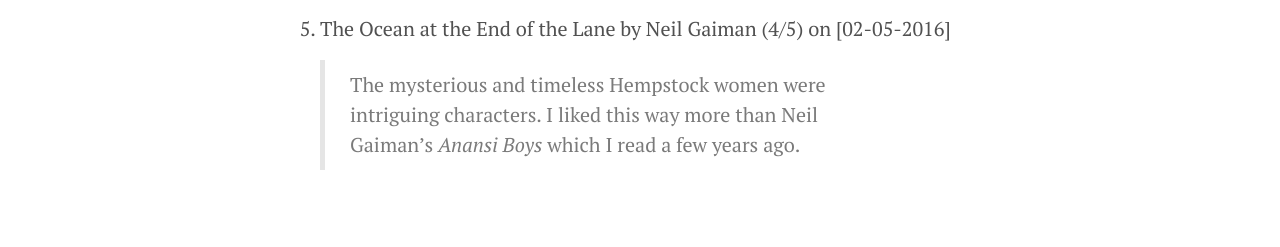
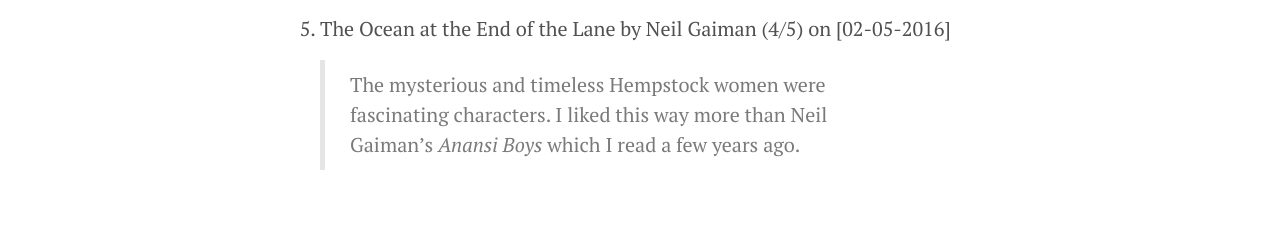
Before and after one commit to regularcoder/regularcoder, a Jekyll site: the page built from reading.md, in a window 1280 px wide. Shown: the part 1424-1671 px from the top of the page. Built offline with Jekyll 4.4.1, drawn with Linux system fonts in a browser that asks for light colours; Markdown is read by kramdown in place of the engine named in the settings.

Commit message:
Few changes config due to Jekyll 3 upgrade

```diff
--- a/_config.yml
+++ b/_config.yml
@@ -6,7 +6,7 @@
 #
 # Use of `relative_permalinks` ensures post links from the index work properly.
 permalink:           pretty
-relative_permalinks: true
+relative_permalinks: false
 
 # Setup
 title:               regularcoder
@@ -24,3 +24,5 @@
 
 # Custom vars
 version:             1.0.0
+
+gems:				[jekyll-paginate]
--- a/reading.md
+++ b/reading.md
@@ -25,4 +25,4 @@
 > I didn't enjoy this as much as *I, Claudius*
 
 5. The Ocean at the End of the Lane by Neil Gaiman (4/5) on [02-05-2016]
-> The mysterious and timeless Hempstock women were intriguing characters. I liked this way more than Neil Gaiman's *Anansi Boys* which I read a few years ago.
+> The mysterious and timeless Hempstock women were fascinating characters. I liked this way more than Neil Gaiman's *Anansi Boys* which I read a few years ago.
```
